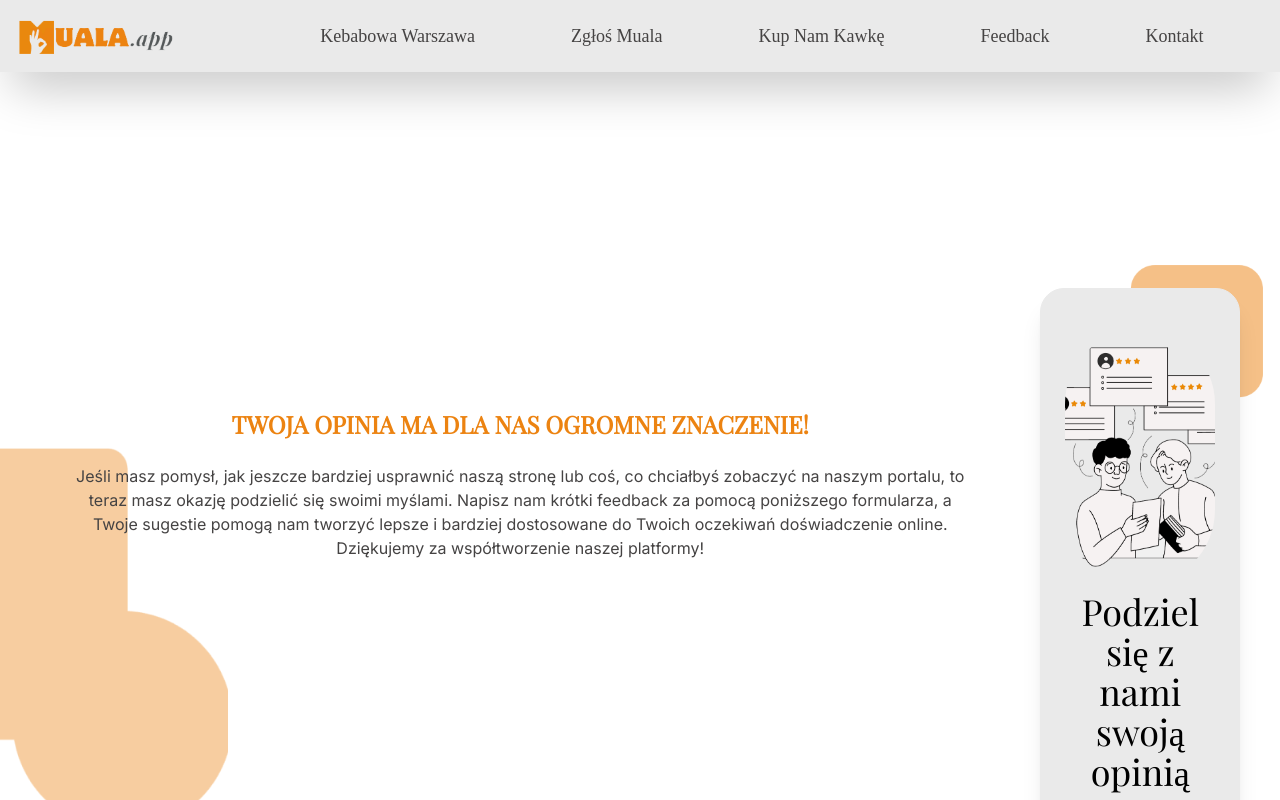
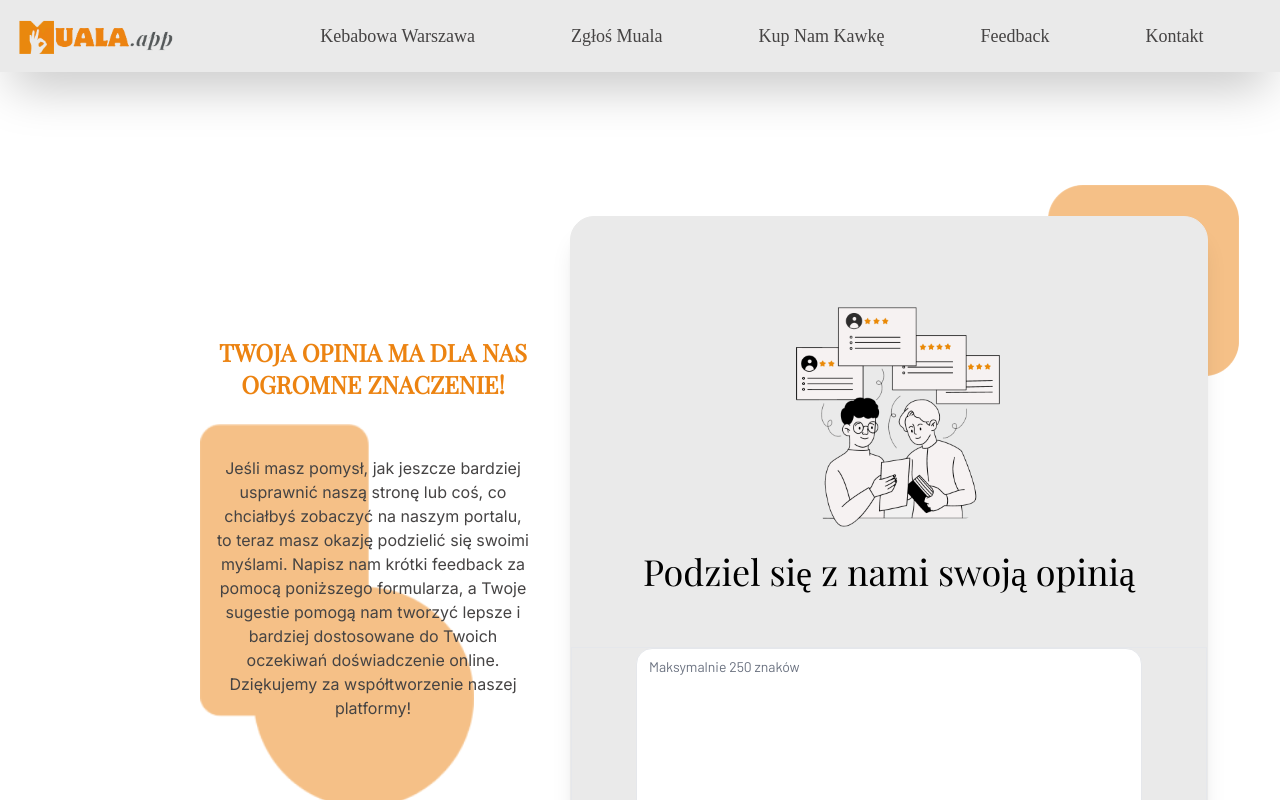
Before and after one commit to lukaszseremak/muala_app, a Next.js app: page /feedback in a window 1280 px wide. Shown: the top 800 px of the page. Built offline with nearby package versions, Linux system fonts and the light colour scheme; a web font is replaced by a local one.

Commit message:
feat: add correct styling for feedback page

```diff
--- a/src/app/feedback/page.tsx
+++ b/src/app/feedback/page.tsx
@@ -12,39 +12,27 @@ export default async function Page() {
   const router = useRouter();
 
   return (
-    <div className="flex min-h-screen flex-col box-border ml-10 mr-10">
+    <div className="flex w-screen mx-auto">
       {isSend ? (
         <div className="flex flex-col max-w-xl mx-auto pt-36">
           <div className="mt-6 space-y-10 relative">
             <Card className="flex flex-col justify-center items-center relative mx-12 lg:w-full">
               <img
-                className="absolute top-0 right-0 h-36 w-36 overflow-visible -z-10 transform translate-x-6 -translate-y-6"
-                height="100"
+                className="absolute top-0 right-0 h-36 w-36 overflow-visible -z-10 transform translate-x-7 -translate-y-6"
                 src="/report_figure_3.png"
-                style={{
-                  aspectRatio: "100/100",
-                  objectFit: "cover",
-                }}
-                width="100"
               />
               <CardHeader className="flex flex-col items-center relative">
                 <img
                   alt="Ksiazulo Pin"
-                  className="w-48 h-48 rounded-full object-cover"
-                  height={100}
+                  className="w-52 h-52 rounded-full object-cover"
                   src="/ksiazulo_pin.png"
-                  style={{
-                    aspectRatio: "100/100",
-                    objectFit: "cover",
-                  }}
-                  width={100}
                 />
-                <CardTitle className="text-2xl font-bold text-center text-black">
+                <CardTitle className="text-2xl font-bold text-center text-black pt-4">
                   Dziękujemy za feedback!
                 </CardTitle>
               </CardHeader>
-              <CardContent className="self-center pb-12">
-                <p className="text-gray-600 text-center mb-6">
+              <CardContent className="self-center pb-12 pt-4">
+                <p className="text-gray-600 text-center mb-6 mx-2 md:mx-8">
                   Dziękujemy za opinię na temat naszej strony internetowej!
                   Doceniamy Twoje sugestie i pracujemy nad ulepszeniami zgodnie
                   z nimi.
@@ -52,37 +40,27 @@ export default async function Page() {
               </CardContent>
               <Button
                 onClick={() => router.push("/")}
-                className="absolute bottom-0 transform translate-y-28 w-64 h-12 bg-light_gray rounded-full shadow-lg"
+                className="mx-auto w-64 h-12 bg-light_gray rounded-full shadow-xl"
               >
                 Wróć do strony głównej
               </Button>
               <img
-                className="absolute bottom-0 left-0 h-64 w-64 overflow-visible -z-10 transform translate-x-24 translate-y-16"
+                className="hidden sm:block absolute bottom-0 left-0 h-64 w-full overflow-visible -z-10 transform -translate-x-24 translate-y-16"
                 src="/report_figure_4.png"
-                style={{
-                  aspectRatio: "100/100",
-                  objectFit: "cover",
-                }}
               />
             </Card>
           </div>
         </div>
       ) : (
-        <div className="pt-0 lg:pt-48">
-          <div>
+        <div className="flex justify-center pt-0 lg:pt-24 px-4 md:px-12 w-screen">
+          <div className="max-w-7xl mx-auto p-6">
             <div className="flex flex-col lg:flex-row justify-between gap-10">
-              <div className="space-y-6 pt-12 lg:pt-24 px-8">
+              <div className="flex-1 space-y-6 pt-0 lg:pt-24 ml-0 xl:ml-36 relative">
                 <img
-                  className="hidden lg:block absolute middle-0 left-0 h-96 w-64 overflow-visible -z-10 transform -translate-x-8 translate-y-16"
-                  height="100"
-                  src="/report_figure_2.png"
-                  style={{
-                    aspectRatio: "100/100",
-                    objectFit: "cover",
-                  }}
-                  width="100"
+                  className="hidden lg:block absolute middle-0 left-0 h-96 w-68 overflow-visible -z-50 transform -translate-x-4 translate-y-28"
+                  src="/report_figure_1.png"
                 />
-                <h1 className="text-2xl font-playfair_display font-bold text-muala text-center">
+                <h1 className="text-2xl font-playfair_display font-bold text-muala text-center pb-8">
                   TWOJA OPINIA MA DLA NAS OGROMNE ZNACZENIE!
                 </h1>
                 <p className="text-dark_gray text-center">
@@ -108,16 +86,10 @@ export default async function Page() {
                 >
                   <Card className="flex flex-col justify-center items-center pb-8 relative">
                     <img
-                      className="absolute top-0 right-0 h-36 w-36 overflow-visible -z-10 transform translate-x-6 -translate-y-6"
-                      height="100"
+                      className="absolute top-0 right-0 h-52 w-42 overflow-visible -z-50 transform translate-x-8 -translate-y-8"
                       src="/report_figure_3.png"
-                      style={{
-                        aspectRatio: "100/100",
-                        objectFit: "cover",
-                      }}
-                      width="100"
                     />
-                    <CardHeader className="flex flex-col items-center relative">
+                    <CardHeader className="flex flex-col items-center relative p-14">
                       <img
                         alt="FeedBack"
                         className="w-64 h-64 rounded-full object-cover mt-4"
@@ -133,7 +105,7 @@ export default async function Page() {
                         Podziel się z nami swoją opinią
                       </CardTitle>
                     </CardHeader>
-                    <CardContent className="flex w-full justify-center items-center ml-3 mr-3 border">
+                    <CardContent className="flex w-full justify-center items-center pb-8 border">
                       <Textarea
                         placeholder="Maksymalnie 250 znaków"
                         name="feedback"
@@ -141,7 +113,7 @@ export default async function Page() {
                       <input type="hidden" name="subject" value="Feedback" />
                     </CardContent>
                     <Button
-                      className="w-36 h-8 justify-center items-center bg-muala rounded-full"
+                      className="w-36 h-10 justify-center items-center bg-muala rounded-full shadow-2xl"
                       onClick={() => setIsSend(true)}
                     >
                       PRZEŚLIJ
--- a/src/app/place/[[...name]]/page.tsx
+++ b/src/app/place/[[...name]]/page.tsx
@@ -66,13 +66,13 @@ export default async function Page({ params, searchParams }: Params) {
   );
 
   return (
-    <div className="flex min-h-screen flex-col items-center box-border ml-3 mr-3">
-      <div className="flex flex-col pt-0 md:pt-4 pb-8 ">
+    <div className="flex min-h-fit flex-col items-center box-border ml-4 mr-4">
+      <div className="flex flex-col pt-0 md:pt-4 pb-8 min-w-full md:min-w-[54vh]">
         <div className="space-y-10">
           {restaurants.map((restaurant, _) => (
             <Card
               key={restaurant.address}
-              className="min-h-[30vh] lg:min-h-[32vh] w-auto lg:min-w-[54vh]"
+              className="min-h-[30vh] lg:min-h-[32vh]"
             >
               <div className="flex flex-col items-center relative text-center">
                 <div className="absolute bottom-1 md:bottom-2 right-5 flex gap-2 flex-row text-center items-center font-montserrat">
--- a/src/components/ui/card.tsx
+++ b/src/components/ui/card.tsx
@@ -23,7 +23,7 @@ const CardHeader = React.forwardRef<
 >(({ className, ...props }, ref) => (
   <div
     ref={ref}
-    className={cn("flex flex-col space-y-1.5 p-6", className)}
+    className={cn("flex flex-col space-y-1.5", className)}
     {...props}
   />
 ))
--- a/src/components/ui/textarea.tsx
+++ b/src/components/ui/textarea.tsx
@@ -10,7 +10,7 @@ const Textarea = React.forwardRef<HTMLTextAreaElement, TextareaProps>(
     return (
       <textarea
         className={cn(
-          "min-h-[180px] w-full rounded-xl border border-gray-200 bg-white px-3 mx-3 py-2  text-sm ring-offset-white placeholder:text-gray-500 focus-visible:outline-none focus-visible:ring-2 focus-visible:ring-gray-950 focus-visible:ring-offset-2 disabled:cursor-not-allowed disabled:opacity-50",
+          "min-h-[180px] w-full rounded-2xl border border-gray-200 bg-white px-3 mx-4 md:mx-16 py-2  text-sm ring-offset-white placeholder:text-gray-500 focus-visible:outline-none focus-visible:ring-2 focus-visible:ring-gray-950 focus-visible:ring-offset-2 disabled:cursor-not-allowed disabled:opacity-50",
           className
         )}
         ref={ref}
```
